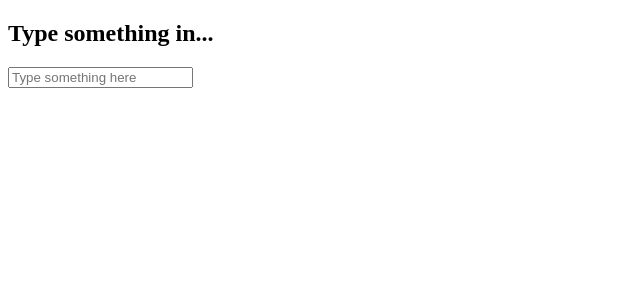
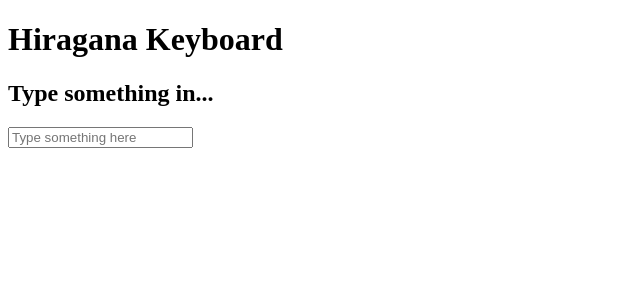
Before and after one commit to a-canlas/hiragana, a React app: page / in a window 1280 px wide. Shown: the top 300 px of the page, without its empty margins (0-640 px from the left). Built offline with nearby package versions, Linux system fonts and the light colour scheme; the HTML template or start-up script is replaced by a standard one.

Commit message:
Created styles.css Created heading.jsx Returned div with nested h1 tag in heading.jsx Set body height to 100vh Set body background color Added google font for heading.jsx h1 Added red outline to heading h1 text Centered heading and display

```diff
--- a/src/app.jsx
+++ b/src/app.jsx
@@ -1,6 +1,7 @@
 import React from 'react';
 import Input from './input';
 import Display from './display';
+import Heading from './heading';
 
 class App extends React.Component {
   constructor(props) {
@@ -17,7 +18,8 @@ class App extends React.Component {
 
   render() {
     return (
-      <div>
+      <div className="container">
+        <Heading />
         <Display displayVal={this.state.characters}/>
         <Input grab={this.convertCharacters}/>
       </div>
--- /dev/null
+++ b/src/heading.jsx
@@ -0,0 +1,11 @@
+import React from 'react';
+
+function Heading(props) {
+  return (
+    <div className="heading-bar">
+      <h1>Hiragana Keyboard</h1>
+    </div>
+  );
+}
+
+export default Heading;
```
Also changed, not shown: 3 other files (tests, documents, lock files or other folders).
